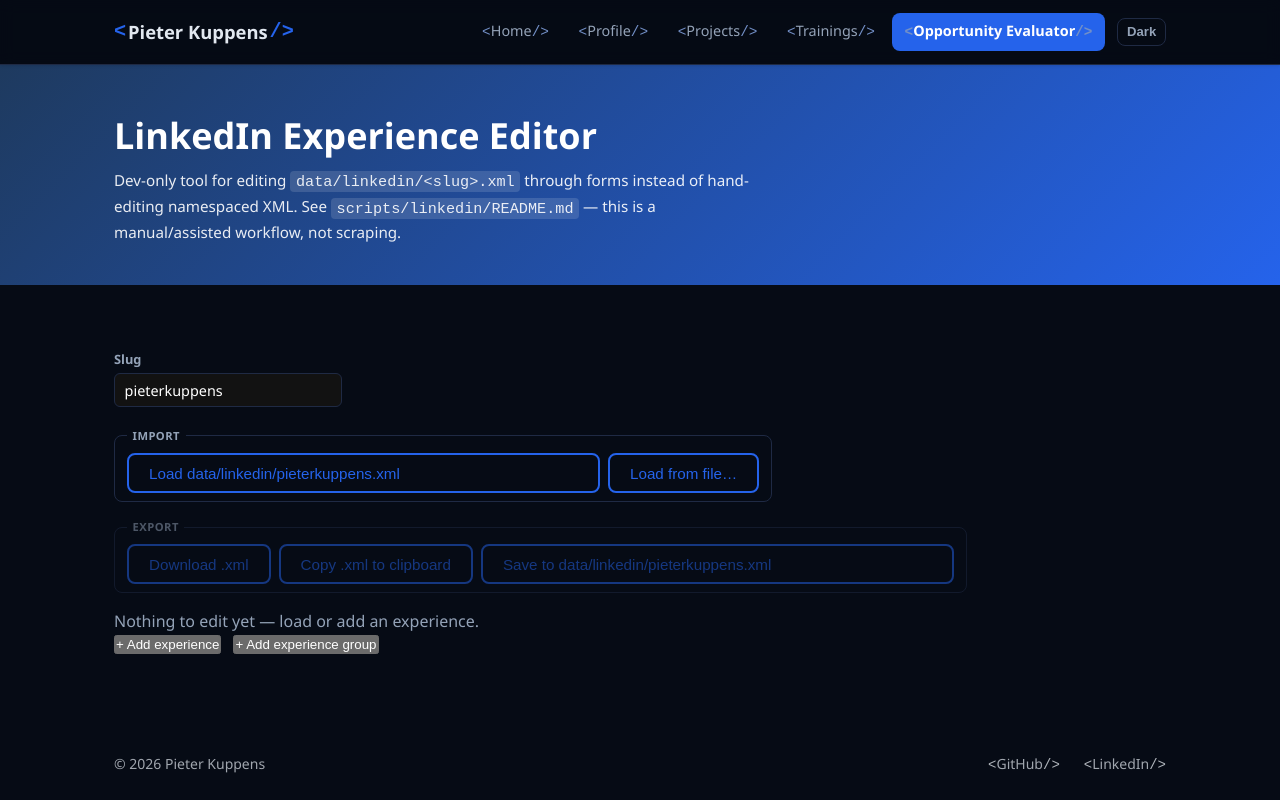
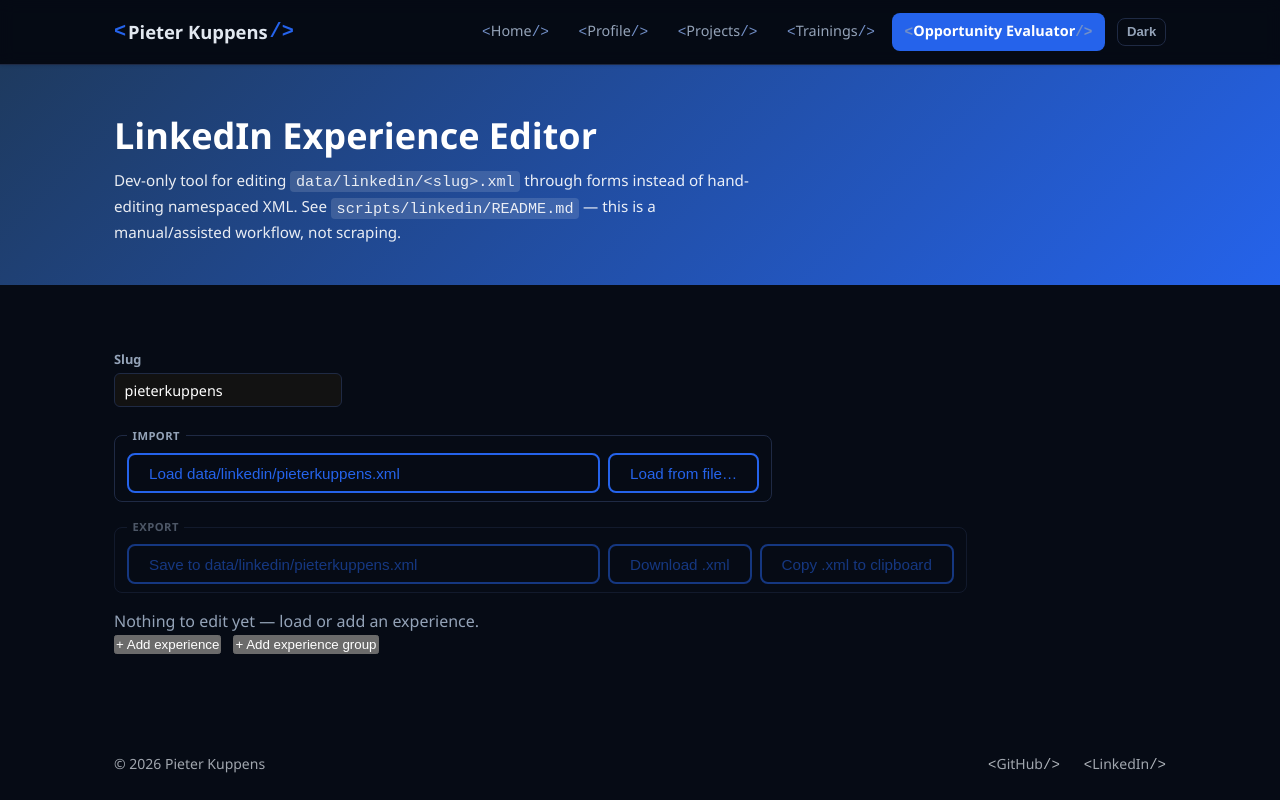
Before and after one commit to pkuppens/pkuppens.github.io, a React (Vite) app: page /linkedin-editor in a window 1280 px wide. Built offline with nearby package versions, Linux system fonts and the light colour scheme.

Commit message:
small layout change to align slug based Load/Save

```diff
--- a/src/pages/linkedin-editor/LinkedInEditorPage.tsx
+++ b/src/pages/linkedin-editor/LinkedInEditorPage.tsx
@@ -93,18 +93,18 @@
 
             <fieldset className={styles.toolbarGroup} disabled={model.items.length === 0}>
               <legend className={styles.toolbarGroupLabel}>Export</legend>
-              <button type="button" className="btn btn-outline" onClick={handleDownload}>
-                Download .xml
-              </button>
-              <button type="button" className="btn btn-outline" onClick={handleCopy}>
-                Copy .xml to clipboard
-              </button>
               <button
                 type="button"
                 className={`btn btn-outline ${styles.toolbarSlugButton}`}
                 onClick={saveToDevServer}
               >
                 Save to data/linkedin/{slug}.xml
+              </button>
+              <button type="button" className="btn btn-outline" onClick={handleDownload}>
+                Download .xml
+              </button>
+              <button type="button" className="btn btn-outline" onClick={handleCopy}>
+                Copy .xml to clipboard
               </button>
             </fieldset>
           </div>
```
